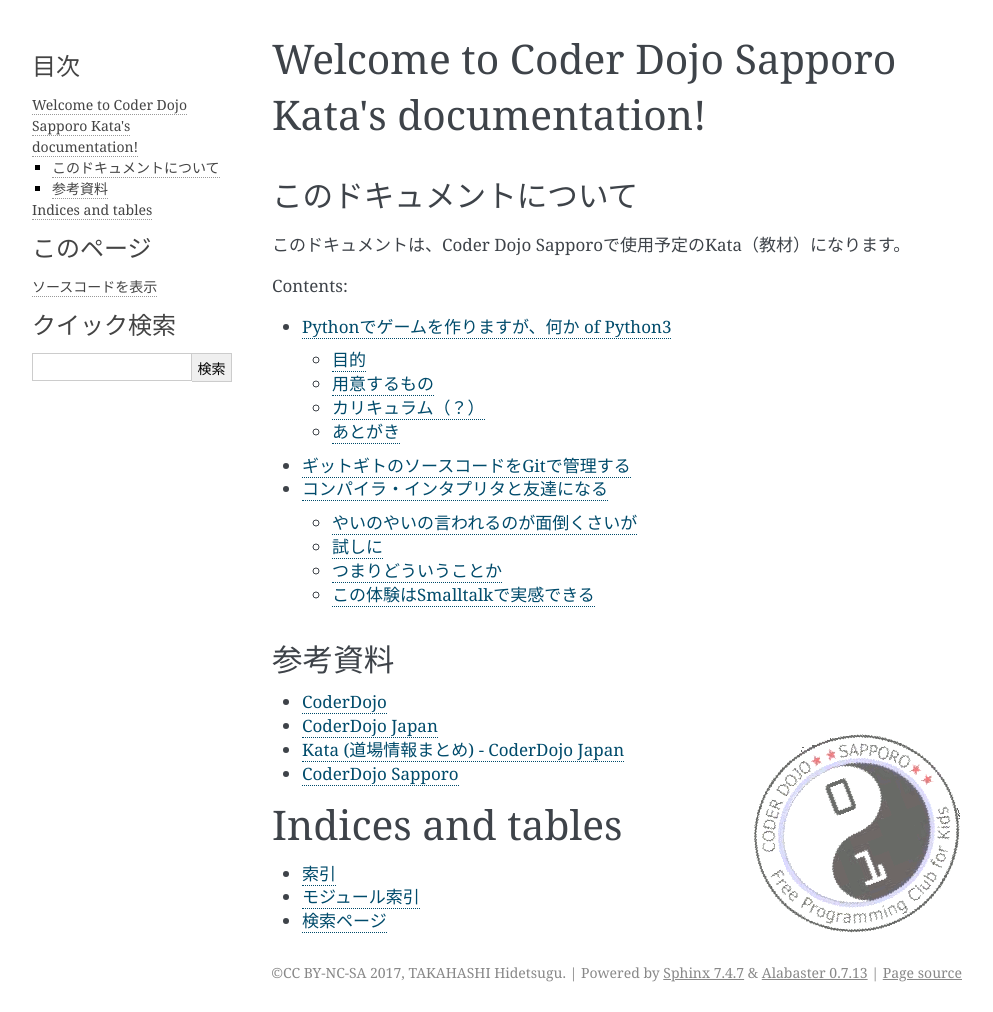
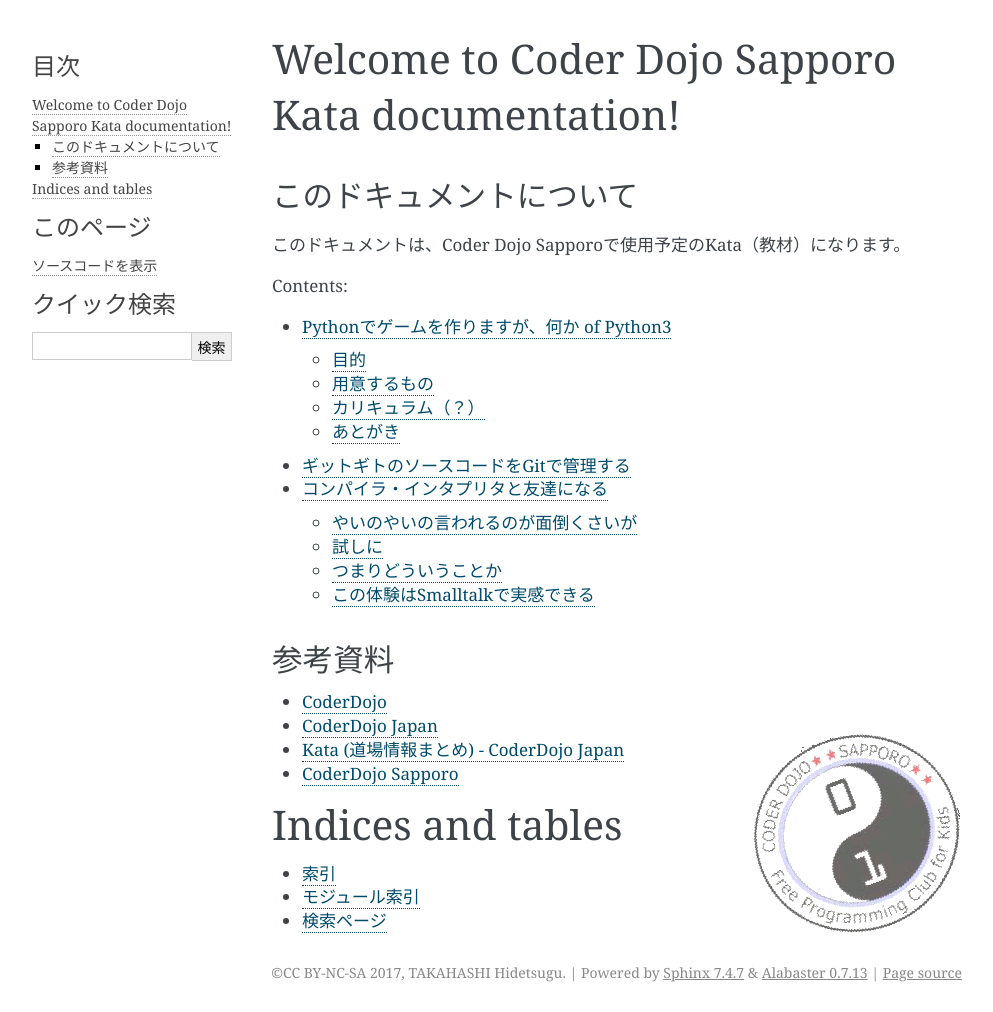
Before and after one commit to shibukawa/coder-dojo-kata-sapporo, a Sphinx documentation site: the page built from source/index.rst, in a window 1280 px wide. Shown: the whole page, without its empty margins (148-1141 px from the left). Built offline with Sphinx 7.4.7, drawn with Linux system fonts in a browser that asks for light colours.

Commit message:
タイトル変更

```diff
--- a/source/index.rst
+++ b/source/index.rst
@@ -3,7 +3,7 @@
    You can adapt this file completely to your liking, but it should at least
    contain the root `toctree` directive.
 
-Welcome to Coder Dojo Sapporo Kata's documentation!
+Welcome to Coder Dojo Sapporo Kata documentation!
 ===================================================
 
 このドキュメントについて
```
